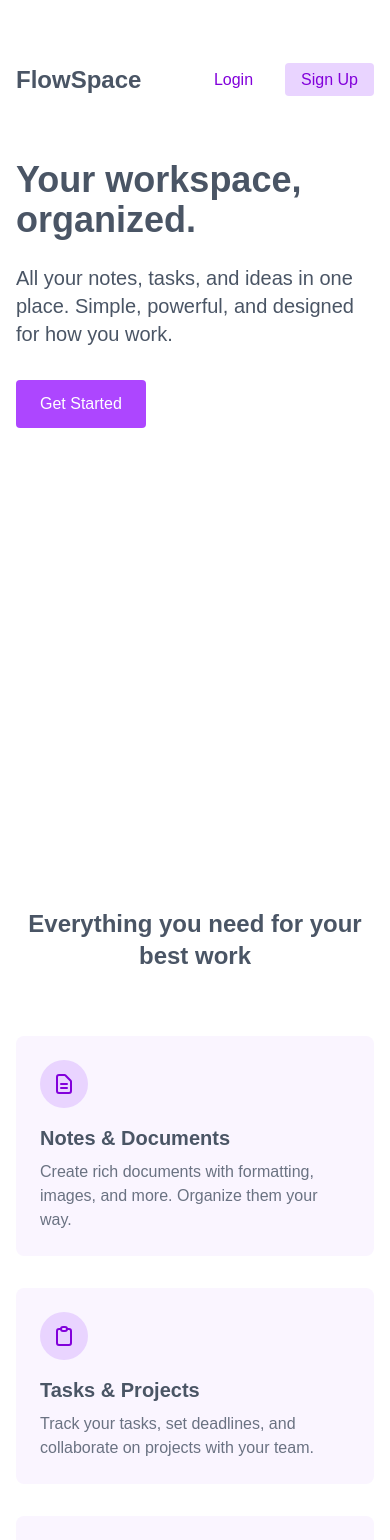
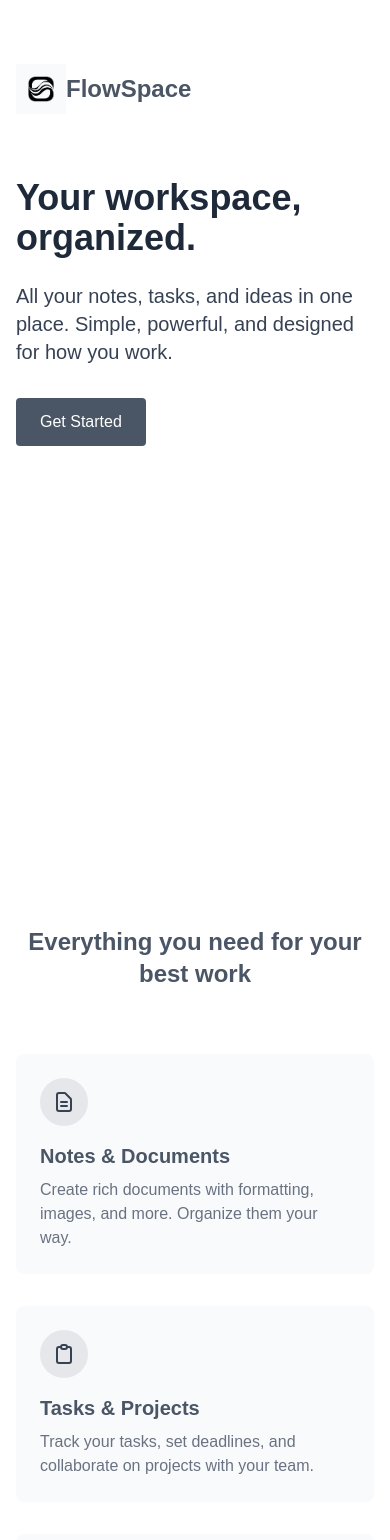
Before and after one commit to kumarUjjawal/zeal, a Next.js app: page / in a window 390 px wide. Shown: the top 1540 px of the page. Built offline with nearby package versions, Linux system fonts and the light colour scheme; grey boxes are pictures that could not be loaded.

Commit message:
replaced purple with gray

```diff
--- a/package.json
+++ b/package.json
@@ -10,6 +10,11 @@
   },
   "dependencies": {
     "@prisma/client": "^6.7.0",
+    "@tiptap/extension-placeholder": "^2.12.0",
+    "@tiptap/extension-task-item": "^2.12.0",
+    "@tiptap/extension-task-list": "^2.12.0",
+    "@tiptap/react": "^2.12.0",
+    "@tiptap/starter-kit": "^2.12.0",
     "@types/bcrypt": "^5.0.2",
     "@types/jsonwebtoken": "^9.0.9",
     "@types/lodash.debounce": "^4.0.9",
--- a/src/app/dashboard/page.tsx
+++ b/src/app/dashboard/page.tsx
@@ -122,7 +122,7 @@ export default function NotesPage() {
     return (
       <div className="flex h-screen items-center justify-center bg-white">
         <div className="text-center">
-          <div className="w-16 h-16 border-4 border-purple-200 border-t-purple-600 rounded-full animate-spin mx-auto mb-4"></div>
+          <div className="w-16 h-16 border-4 border-gray-200 border-t-gray-600 rounded-full animate-spin mx-auto mb-4"></div>
           <p className="text-gray-600">Loading your notes...</p>
         </div>
       </div>
@@ -152,7 +152,7 @@ export default function NotesPage() {
             <p className="text-gray-500 mb-4">Select a note from the sidebar or create a new one</p>
             <button
               onClick={createNewNote}
-              className="px-4 py-2 bg-purple-500 text-white rounded hover:bg-purple-600"
+              className="px-4 py-2 bg-gray-500 text-white rounded hover:bg-gray-600"
             >
               Create New Note
             </button>
--- a/src/app/login/page.tsx
+++ b/src/app/login/page.tsx
@@ -46,7 +46,8 @@ export default function Login() {
     <div className="min-h-screen bg-white flex flex-col justify-center py-12 sm:px-6 lg:px-8">
       <div className="sm:mx-auto sm:w-full sm:max-w-md">
         <div className="text-center">
-          <Link href="/" className="text-2xl font-bold text-gray-600 inline-block">
+          <Link href="/" className="text-3xl font-bold text-gray-800 inline-block">
+            <Image src={"/logo.png"} alt="FlowSpace" width={80} height={80} className="inline-block mr-2" />
             FlowSpace
           </Link>
         </div>
@@ -55,7 +56,7 @@ export default function Login() {
         </h2>
         <p className="mt-2 text-center text-sm text-gray-600">
           Or{' '}
-          <Link href="/signup" className="font-medium text-purple-600 hover:text-purple-500">
+          <Link href="/signup" className="font-medium text-blue-600 hover:text-blue-500">
             create a new account
           </Link>
         </p>
@@ -79,7 +80,7 @@ export default function Login() {
                   required
                   value={email}
                   onChange={(e) => setEmail(e.target.value)}
-                  className="appearance-none block w-full px-3 py-2 border border-gray-300 rounded-md shadow-sm placeholder-gray-400 focus:outline-none focus:ring-purple-500 focus:border-purple-500"
+                  className="appearance-none block w-full px-3 py-2 border border-gray-300 rounded-md shadow-sm placeholder-gray-400 focus:outline-none focus:ring-gray-500 focus:border-gray-500"
                 />
               </div>
             </div>
@@ -97,7 +98,7 @@ export default function Login() {
                   required
                   value={password}
                   onChange={(e) => setPassword(e.target.value)}
-                  className="appearance-none block w-full px-3 py-2 border border-gray-300 rounded-md shadow-sm placeholder-gray-400 focus:outline-none focus:ring-purple-500 focus:border-purple-500"
+                  className="appearance-none block w-full px-3 py-2 border border-gray-300 rounded-md shadow-sm placeholder-gray-400 focus:outline-none focus:ring-gray-500 focus:border-gray-500"
                 />
               </div>
             </div>
@@ -108,7 +109,7 @@ export default function Login() {
                   id="remember-me"
                   name="remember-me"
                   type="checkbox"
-                  className="h-4 w-4 text-purple-600 focus:ring-purple-500 border-gray-300 rounded"
+                  className="h-4 w-4 text-gray-600 focus:ring-gray-500 border-gray-300 rounded"
                 />
                 <label htmlFor="remember-me" className="ml-2 block text-sm text-gray-900">
                   Remember me
@@ -116,7 +117,7 @@ export default function Login() {
               </div>
 
               <div className="text-sm">
-                <a href="#" className="font-medium text-purple-600 hover:text-purple-500">
+                <a href="#" className="font-medium text-gray-600 hover:text-gray-500">
                   Forgot your password?
                 </a>
               </div>
@@ -126,7 +127,7 @@ export default function Login() {
               <button
                 type="submit"
                 disabled={isLoading}
-                className="w-full flex justify-center py-2 px-4 border border-transparent rounded-md shadow-sm text-sm font-medium text-white bg-purple-500 hover:bg-purple-600 focus:outline-none focus:ring-2 focus:ring-offset-2 focus:ring-purple-500"
+                className="w-full flex justify-center py-2 px-4 border border-transparent rounded-md shadow-sm text-sm font-medium text-white bg-gray-500 hover:bg-gray-600 focus:outline-none focus:ring-2 focus:ring-offset-2 focus:ring-gray-500"
               >
                 {isLoading ? 'Signing in...' : 'Sign in'}
               </button>
--- a/src/app/page.tsx
+++ b/src/app/page.tsx
@@ -8,35 +8,36 @@ export default function Home() {
       <main className="container mx-auto px-4 py-16">
         <nav className="flex justify-between items-center mb-16">
           <div className="flex items-center">
+            <Image src={'/logo.png'} alt="FlowSpace" width={50} height={50} className="bg-gray-50" />
             <h1 className="text-2xl font-bold text-gray-600">FlowSpace</h1>
           </div>
-          <div>
-            <Link
-              href="/login"
-              className="px-4 py-2 rounded text-purple-700 hover:text-purple-900"
-            >
-              Login
-            </Link>
-            <Link
-              href="/login"
-              className="ml-4 px-4 py-2 rounded bg-purple-200 text-purple-700 hover:bg-purple-300"
-            >
-              Sign Up
-            </Link>
-          </div>
+          {/* <div> */}
+          {/*   <Link */}
+          {/*     href="/login" */}
+          {/*     className="px-4 py-2 rounded text-gray-700 hover:text-gray-900" */}
+          {/*   > */}
+          {/*     Login */}
+          {/*   </Link> */}
+          {/*   <Link */}
+          {/*     href="/login" */}
+          {/*     className="ml-4 px-4 py-2 rounded bg-gray-200 text-gray-700 hover:bg-gray-300" */}
+          {/*   > */}
+          {/*     Sign Up */}
+          {/*   </Link> */}
+          {/* </div> */}
         </nav>
 
         <div className="flex flex-col md:flex-row items-center justify-between">
           <div className="md:w-1/2 mb-8 md:mb-0">
-            <h2 className="text-4xl md:text-5xl font-bold mb-6 text-gray-600">
+            <h2 className="text-4xl md:text-5xl font-bold mb-6 text-gray-800">
               Your workspace, organized.
             </h2>
-            <p className="text-xl mb-8 text-gray-600">
+            <p className="text-xl mb-8 text-gray-700">
               All your notes, tasks, and ideas in one place. Simple, powerful, and designed for how you work.
             </p>
             <Link
               href="/login"
-              className="inline-block px-6 py-3 rounded bg-purple-500 text-white hover:bg-purple-600"
+              className="inline-block px-6 py-3 rounded bg-gray-600 text-white hover:bg-gray-700"
             >
               Get Started
             </Link>
@@ -59,27 +60,27 @@ export default function Home() {
             Everything you need for your best work
           </h3>
           <div className="grid grid-cols-1 md:grid-cols-3 gap-8">
-            <div className="p-6 rounded-lg bg-purple-50">
-              <div className="w-12 h-12 rounded-full bg-purple-200 flex items-center justify-center mb-4">
-                <svg xmlns="http://www.w3.org/2000/svg" className="h-6 w-6 text-purple-700" fill="none" viewBox="0 0 24 24" stroke="currentColor">
+            <div className="p-6 rounded-lg bg-gray-50">
+              <div className="w-12 h-12 rounded-full bg-gray-200 flex items-center justify-center mb-4">
+                <svg xmlns="http://www.w3.org/2000/svg" className="h-6 w-6 text-gray-700" fill="none" viewBox="0 0 24 24" stroke="currentColor">
                   <path strokeLinecap="round" strokeLinejoin="round" strokeWidth={2} d="M9 12h6m-6 4h6m2 5H7a2 2 0 01-2-2V5a2 2 0 012-2h5.586a1 1 0 01.707.293l5.414 5.414a1 1 0 01.293.707V19a2 2 0 01-2 2z" />
                 </svg>
               </div>
               <h4 className="text-xl font-semibold mb-2 text-gray-600">Notes & Documents</h4>
               <p className="text-gray-500">Create rich documents with formatting, images, and more. Organize them your way.</p>
             </div>
-            <div className="p-6 rounded-lg bg-purple-50">
-              <div className="w-12 h-12 rounded-full bg-purple-200 flex items-center justify-center mb-4">
-                <svg xmlns="http://www.w3.org/2000/svg" className="h-6 w-6 text-purple-700" fill="none" viewBox="0 0 24 24" stroke="currentColor">
+            <div className="p-6 rounded-lg bg-gray-50">
+              <div className="w-12 h-12 rounded-full bg-gray-200 flex items-center justify-center mb-4">
+                <svg xmlns="http://www.w3.org/2000/svg" className="h-6 w-6 text-gray-700" fill="none" viewBox="0 0 24 24" stroke="currentColor">
                   <path strokeLinecap="round" strokeLinejoin="round" strokeWidth={2} d="M9 5H7a2 2 0 00-2 2v12a2 2 0 002 2h10a2 2 0 002-2V7a2 2 0 00-2-2h-2M9 5a2 2 0 002 2h2a2 2 0 002-2M9 5a2 2 0 012-2h2a2 2 0 012 2" />
                 </svg>
               </div>
               <h4 className="text-xl font-semibold mb-2 text-gray-600">Tasks & Projects</h4>
               <p className="text-gray-500">Track your tasks, set deadlines, and collaborate on projects with your team.</p>
             </div>
-            <div className="p-6 rounded-lg bg-purple-50">
-              <div className="w-12 h-12 rounded-full bg-purple-200 flex items-center justify-center mb-4">
-                <svg xmlns="http://www.w3.org/2000/svg" className="h-6 w-6 text-purple-700" fill="none" viewBox="0 0 24 24" stroke="currentColor">
+            <div className="p-6 rounded-lg bg-gray-50">
+              <div className="w-12 h-12 rounded-full bg-gray-200 flex items-center justify-center mb-4">
+                <svg xmlns="http://www.w3.org/2000/svg" className="h-6 w-6 text-gray-700" fill="none" viewBox="0 0 24 24" stroke="currentColor">
                   <path strokeLinecap="round" strokeLinejoin="round" strokeWidth={2} d="M13 10V3L4 14h7v7l9-11h-7z" />
                 </svg>
               </div>
--- a/src/components/Sidebar.tsx
+++ b/src/components/Sidebar.tsx
@@ -1,5 +1,5 @@
 "use client";
-
+import Image from 'next/image';
 import React from 'react';
 import Link from 'next/link';
 
@@ -42,7 +42,8 @@ export default function Sidebar({ notes, activeNoteId, onSelectNote, onCreateNot
         <div className="w-64 h-full bg-gray-50 flex flex-col">
             <div className="p-4">
                 <Link href="/" className="flex items-center">
-                    <h1 className="text-xl font-bold text-purple-600">FlowSpace</h1>
+                    <Image src='/logo.png' alt="FlowSpace" width={50} height={50} className="bg-gray-50" />
+                    <h1 className="text-xl font-bold text-gray-800">FlowSpace</h1>
                 </Link>
             </div>
 
@@ -50,7 +51,7 @@ export default function Sidebar({ notes, activeNoteId, onSelectNote, onCreateNot
                 <h2 className="text-lg text-gray-600 font-medium">Your Notes</h2>
                 <button
                     onClick={onCreateNote}
-                    className="p-2 rounded-full bg-purple-100 text-purple-600 hover:bg-purple-200"
+                    className="p-2 rounded-full bg-gray-100 text-gray-600 hover:bg-gray-200"
                 >
                     <svg xmlns="http://www.w3.org/2000/svg" className="h-5 w-5" viewBox="0 0 20 20" fill="currentColor">
                         <path fillRule="evenodd" d="M10 3a1 1 0 011 1v5h5a1 1 0 110 2h-5v5a1 1 0 11-2 0v-5H4a1 1 0 110-2h5V4a1 1 0 011-1z" clipRule="evenodd" />
@@ -94,7 +95,7 @@ export default function Sidebar({ notes, activeNoteId, onSelectNote, onCreateNot
 
             <div className="p-4">
                 <div className="flex items-center">
-                    <div className="w-8 h-8 rounded-full bg-purple-200 flex items-center justify-center text-purple-700 font-medium">
+                    <div className="w-8 h-8 rounded-full bg-gray-200 flex items-center justify-center text-gray-700 font-medium">
                         U
                     </div>
                     <div className="ml-2">
```
Also changed, not shown: src/components/tiptap-styles.css (added, +15 -0 lines), public/logo.png (added), 1 other file (tests, documents, lock files or other folders).
